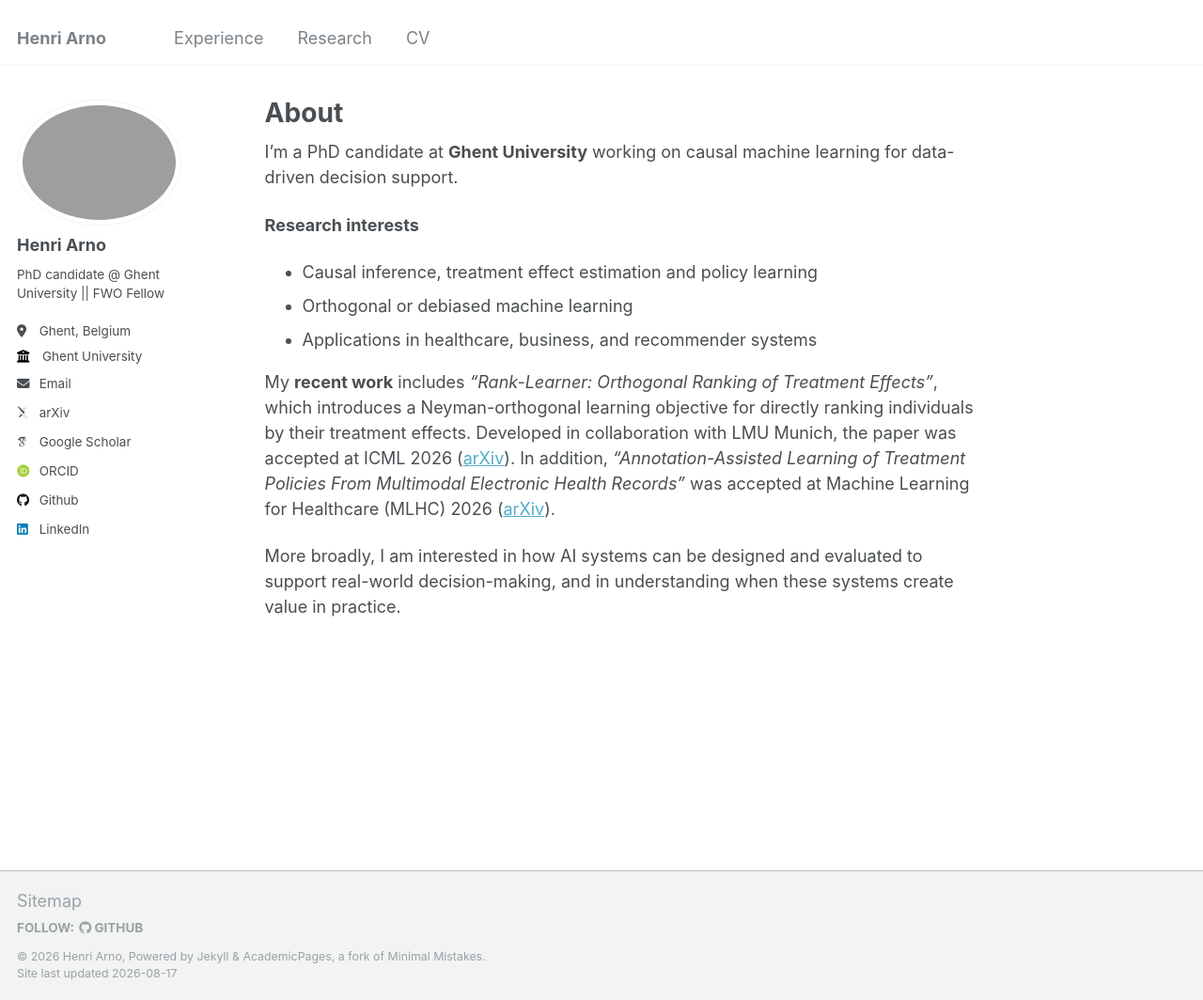
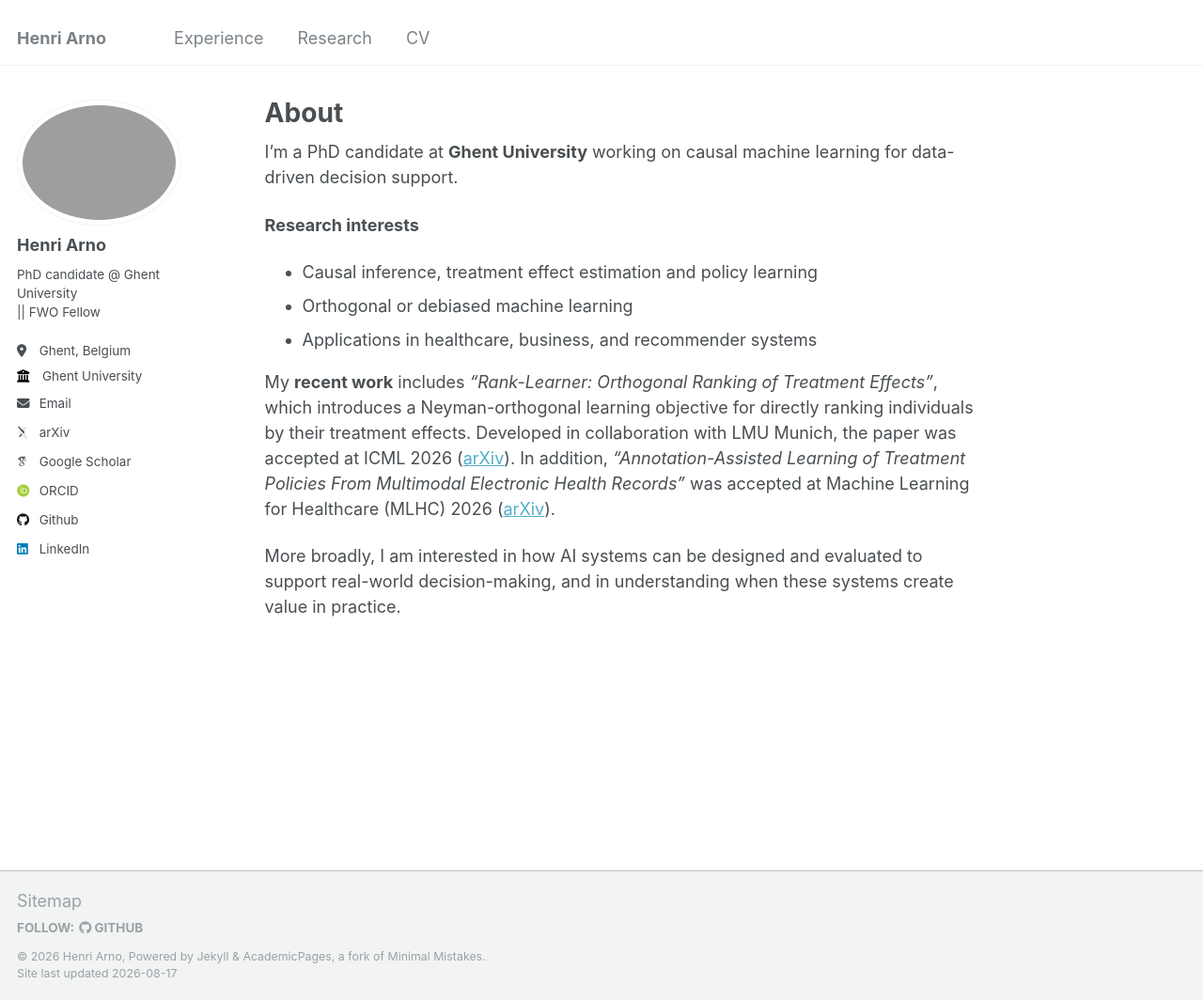
Before and after one commit to HenriArno/HenriArno.github.io, a Jekyll site: the page built from _pages/about.md, in a window 1280 px wide and 1064 px high. Shown: the whole window at 94% size. Built offline with Jekyll 4.4.1, drawn with Linux system fonts in a browser that asks for light colours; some web fonts are replaced.

```diff
--- a/_config.yml
+++ b/_config.yml
@@ -23,7 +23,7 @@ author:
   # Biographic information
   avatar           : "Henri Arno.jpg"
   name             : "Henri Arno"
-  bio              : "PhD candidate @ Ghent University || FWO Fellow"
+  bio              : "PhD candidate @ Ghent University<br>|| FWO Fellow"
   location         : "Ghent, Belgium"
   employer         : "Ghent University"
   email            : "henri.arno@ugent.be"
```
